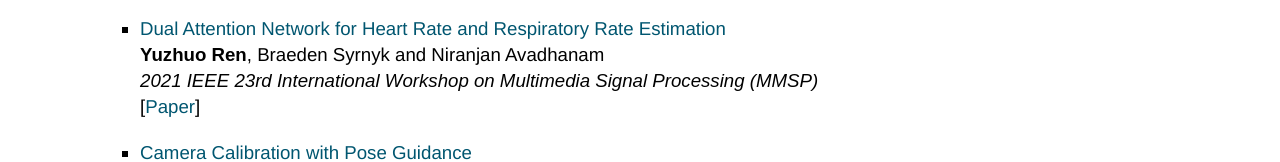
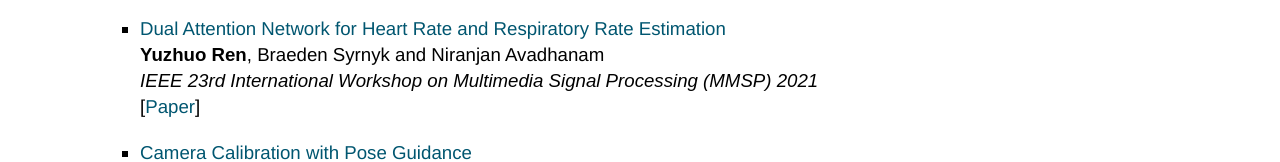
Before and after one commit to yuzhuoren/yuzhuoren.github.io, a plain HTML site: page index.html in a window 1280 px wide. Shown: the part 626-788 px from the top of the page. Drawn offline with Linux system fonts and the light colour scheme.

Commit message:
fix MMSP 2021 format

```diff
--- a/index.html
+++ b/index.html
@@ -86,7 +86,7 @@
                 <a href="https://ieeexplore.ieee.org/document/9733524"
                    target="_blank">Dual Attention Network for Heart Rate and Respiratory Rate Estimation<br></a>
                 <b>Yuzhuo Ren</b>, Braeden Syrnyk and Niranjan Avadhanam<br>
-                <em> 2021 IEEE 23rd International Workshop on Multimedia Signal Processing (MMSP) </em>
+                <em> IEEE 23rd International Workshop on Multimedia Signal Processing (MMSP) 2021 </em>
                 <br>
                 [<a href="https://ieeexplore.ieee.org/document/9733524"
                     target="_blank">Paper</a>]
```
